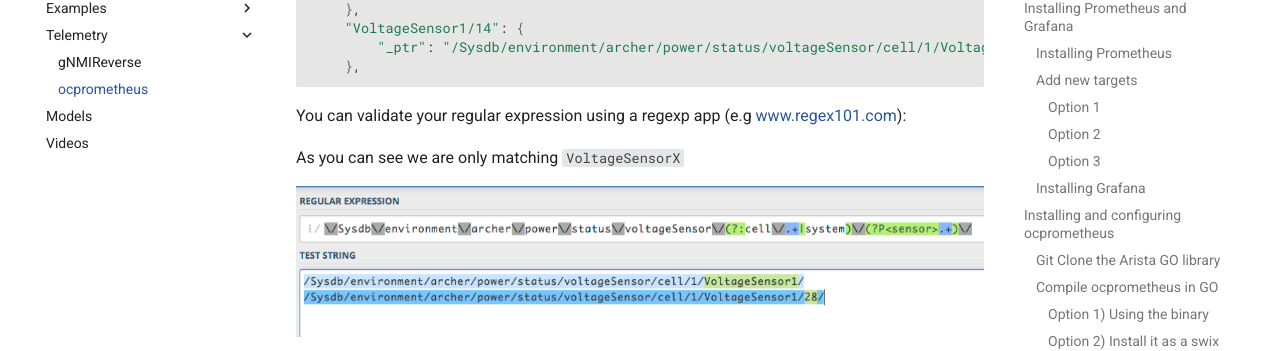
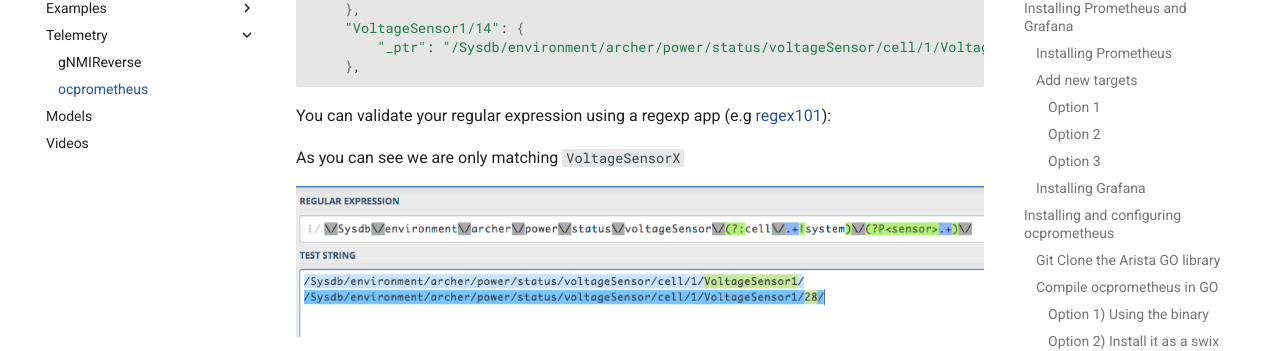
Before and after one commit to aristanetworks/openmgmt, an MkDocs documentation site: the page built from docs/telemetry/adapters/ocprometheus/index.md, in a window 1280 px wide and 900 px high, scrolled down 28922 px. Shown: the part 154-505 px from the top of the window. Built offline with MkDocs 1.6.1 and Material for MkDocs 9.7.7, drawn with Linux system fonts in a browser that asks for light colours; comment, search, counter and statistics services are not loaded.

Commit message:
Minor fix on broken link

````diff
--- a/docs/telemetry/adapters/ocprometheus/index.md
+++ b/docs/telemetry/adapters/ocprometheus/index.md
@@ -1157,7 +1157,7 @@ $ curl localhost:6060/rest/Sysdb/environment/archer/power/status/voltageSensor/c
     },
 ```
 
-You can validate your regular expression using a regexp app (e.g [www.regex101.com](www.regex101.com)):
+You can validate your regular expression using a regexp app (e.g [regex101](https://regex101.com/)):
 
 As you can see we are only matching `VoltageSensorX`
 
````
